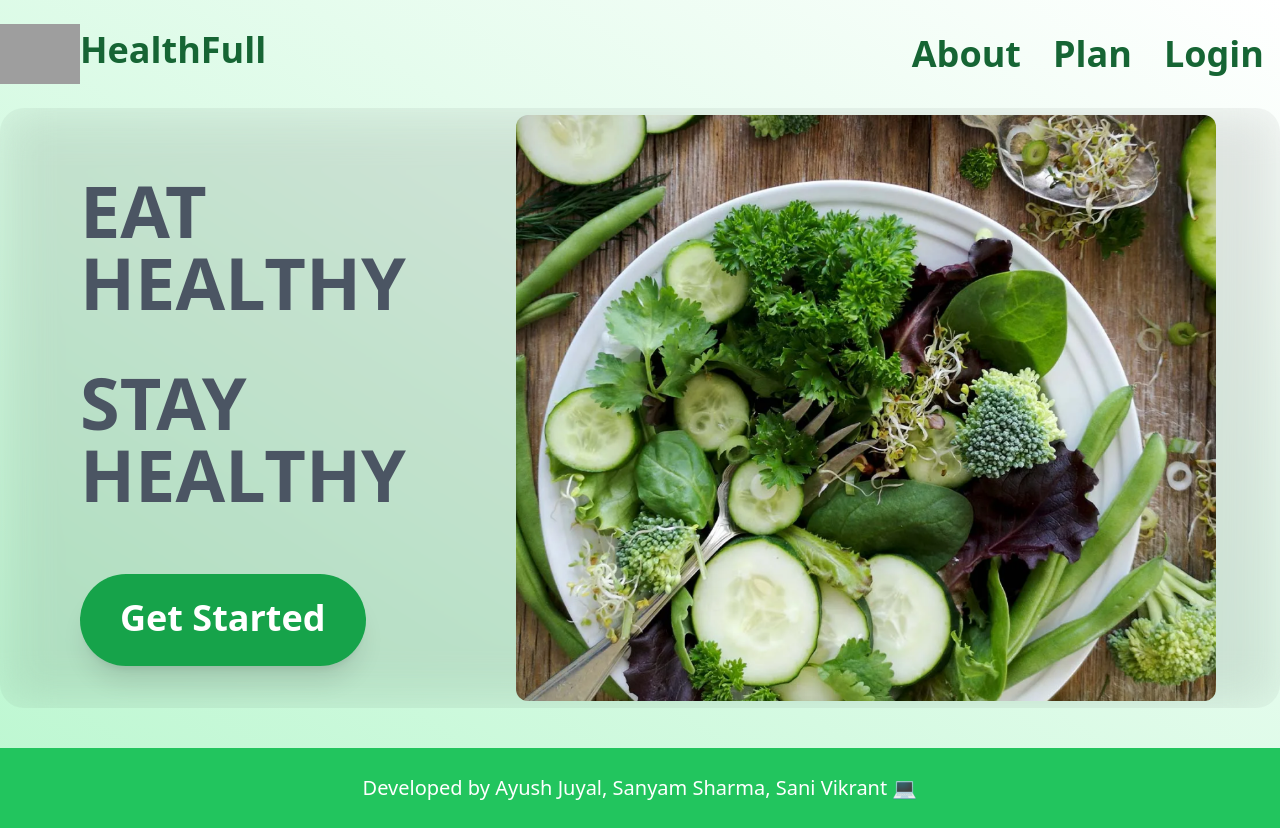
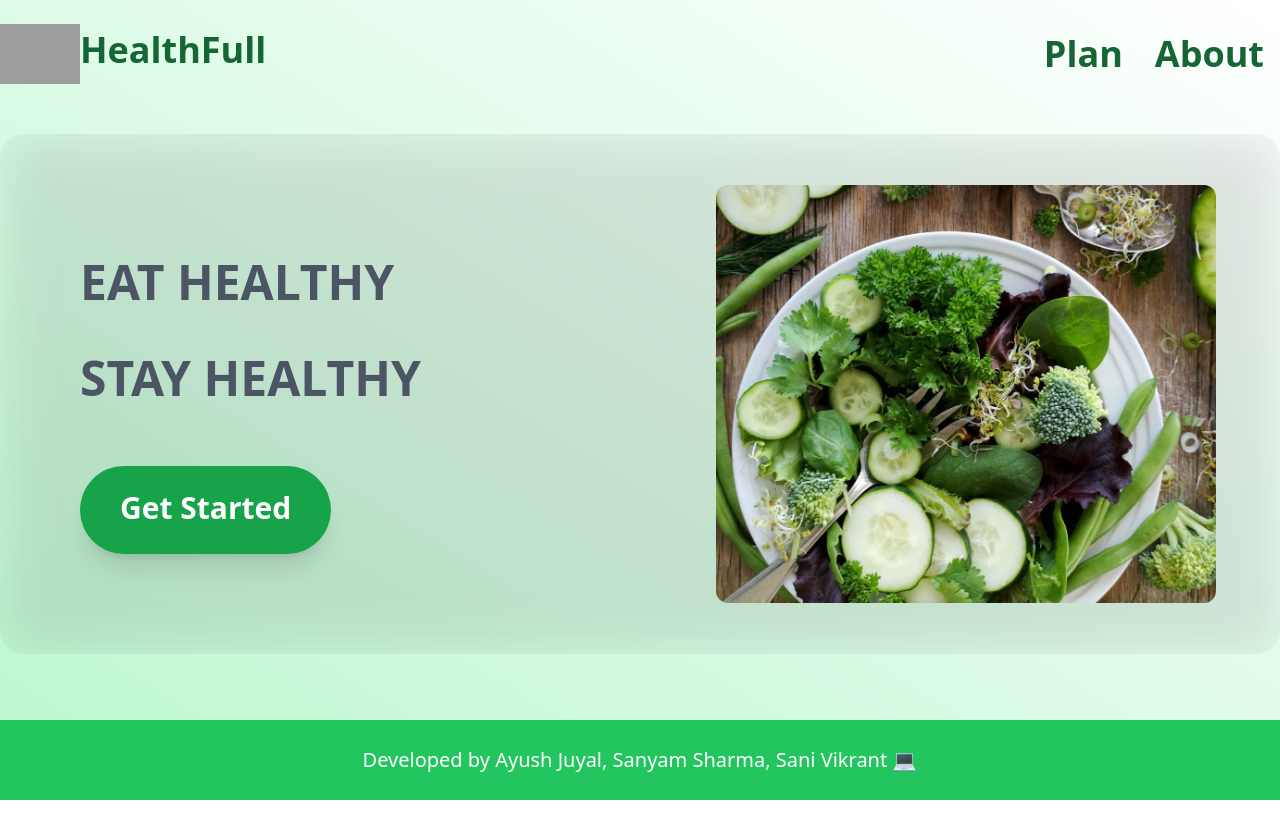
Before and after one commit to abhoygorai/health-app-2-frontend, a React (Create React App) app: page / in a window 1280 px wide. After the commit the page ends 800 px from the top, so only its background shows below. Built offline with nearby package versions, Linux system fonts and the light colour scheme; grey boxes are pictures that could not be loaded.

Commit message:
modification

```diff
--- a/src/App.js
+++ b/src/App.js
@@ -16,8 +16,8 @@ function App() {
             <Navbar />
             <Routes>
               <Route path="/" Component={Home} />
-              <Route path="/register" Component={Register} />
-              <Route path="/login" Component={Login} />
+              {/* <Route path="/register" Component={Register} /> */}
+              {/* <Route path="/login" Component={Login} /> */}
               <Route path="/calories" Component={Calories} />
               <Route path="/plan/:calory" Component={Plan} />
               <Route path="/about" Component={About} />
--- a/src/components/Calories.jsx
+++ b/src/components/Calories.jsx
@@ -16,7 +16,7 @@ function Calories() {
       animate={{ opacity: 1 }}
       className="sm:container sm:mx-auto backdrop-blur-xl backdrop-brightness-90 rounded-3xl"
     >
-      <div className="flex justify-between items-center h-[75vh]">
+      <div className="flex justify-between items-center h-[65vh]">
         <div className="flex flex-col ml-10 p-10">
           <form className="p-10 h-fit flex flex-col rounded-3xl border-4 border-green-500">
             <p className="text-3xl font-semibold text-green-600 py-1 mb-2">
@@ -37,7 +37,7 @@ function Calories() {
             </button>
           </form>
         </div>
-        <img src="page-image.png" className="w-[650px] m-24 rounded-xl" />
+        <img src="page-image.png" className="w-[500px] m-24 rounded-xl" />
       </div>
     </motion.nav>
   );
--- a/src/components/Home.jsx
+++ b/src/components/Home.jsx
@@ -9,15 +9,15 @@ function Home() {
       animate={{ opacity: 1 }}
       className="sm:container sm:mx-auto backdrop-blur-xl backdrop-brightness-90 rounded-3xl"
     >
-      <div className="flex justify-between items-center h-[75vh]">
+      <div className="flex justify-between items-center h-[65vh]">
         <div className="flex flex-col ml-10 p-10">
-          <p className="lg:text-7xl sm:text-3xl my-6 font-bold text-gray-600">EAT HEALTHY</p>
-          <p className="lg:text-7xl sm:text-3xl my-6 font-bold text-gray-600">STAY HEALTHY</p>
+          <p className="lg:text-5xl sm:text-3xl my-6 font-bold text-gray-600">EAT HEALTHY</p>
+          <p className="lg:text-5xl sm:text-3xl my-6 font-bold text-gray-600">STAY HEALTHY</p>
           <Link to={"/register"} className="">
-            <button className="lg:text-4xl sm:text-2xl mt-10 lg:p-6 lg:px-10 lg:pb-7 sm:px-4 sm:p-4 font-semibold text-white bg-green-600 rounded-full shadow-xl">Get Started</button>
+            <button className="lg:text-3xl sm:text-2xl mt-10 lg:p-6 lg:px-10 lg:pb-7 sm:px-4 sm:p-4 font-semibold text-white bg-green-600 rounded-full shadow-xl">Get Started</button>
           </Link>
         </div>
-        <img src="page-image.png" className="w-[700px] m-16 rounded-xl" />
+        <img src="page-image.png" className="w-[500px] m-16 rounded-xl" />
       </div>
     </motion.nav>
   );
--- a/src/components/Navbar.jsx
+++ b/src/components/Navbar.jsx
@@ -12,19 +12,14 @@ function Navbar() {
       <div className="z-10 w-full block sm:flex sm:justify-between sm:items-center py-6">
         <div>
           <Link to="/" className="flex items-center">
-            <img src="https://png.pngtree.com/png-vector/20230420/ourmid/pngtree-green-leaf-icon-design-template-vector-image_6710581.png" className="w-20" />
-            <p className="text-4xl font-bold pb-2 text-green-800">
-            HealthFull
-            </p>
+            <img
+              src="https://png.pngtree.com/png-vector/20230420/ourmid/pngtree-green-leaf-icon-design-template-vector-image_6710581.png"
+              className="w-20"
+            />
+            <p className="text-4xl font-bold pb-2 text-green-800">HealthFull</p>
           </Link>
         </div>
         <div>
-          <Link
-            to="/about"
-            className="lock text-left text-4xl font-semibold text-green-800 text-primary-dark dark:text-ternary-light hover:text-secondary-dark dark:hover:text-secondary-light  sm:mx-4 mb-2 sm:py-2"
-          >
-            About
-          </Link>
           <Link
             to="/calories"
             className="lock text-left text-4xl font-semibold text-green-800 text-primary-dark dark:text-ternary-light hover:text-secondary-dark dark:hover:text-secondary-light  sm:mx-4 mb-2 sm:py-2"
@@ -32,11 +27,17 @@ function Navbar() {
             Plan
           </Link>
           <Link
+            to="/about"
+            className="lock text-left text-4xl font-semibold text-green-800 text-primary-dark dark:text-ternary-light hover:text-secondary-dark dark:hover:text-secondary-light  sm:mx-4 mb-2 sm:py-2"
+          >
+            About
+          </Link>
+          {/* <Link
             to="/login"
             className="lock text-left text-4xl font-semibold text-green-800 text-primary-dark dark:text-ternary-light hover:text-secondary-dark dark:hover:text-secondary-light  sm:mx-4 mb-2 sm:py-2"
           >
             Login
-          </Link>
+          </Link> */}
         </div>
       </div>
     </motion.nav>
--- a/src/components/Plan.jsx
+++ b/src/components/Plan.jsx
@@ -37,7 +37,7 @@ function Plan() {
   const getData = async () => {
     try {
       const apidata = await axios.post(
-        "https://healthapp-backend.onrender.com/api/v1/plan/calculate",
+        "http://localhost:4000/api/v1/plan/calculate",
         {
           calories: parseInt(calory),
         },
@@ -113,7 +113,7 @@ function Plan() {
           className="sm:container sm:mx-auto backdrop-blur-xl backdrop-brightness-90 rounded-3xl"
         >
           <div className="flex justify-between">
-            <div className="p-10 w-full">
+            <div className="p-12 break-words w-full">
               <div className="w-full flex justify-center mb-5">
                 <p className="text-3xl font-bold text-gray-600">Diet Plan</p>
               </div>
@@ -322,7 +322,7 @@ function Plan() {
                 );
               })}
             </div>
-            <div className="p-10 w-full">
+            <div className="p-12 break-words w-full">
               <div className="w-full flex justify-center mb-5">
                 <p className="text-3xl font-bold text-gray-600">
                   Recommendations
```
